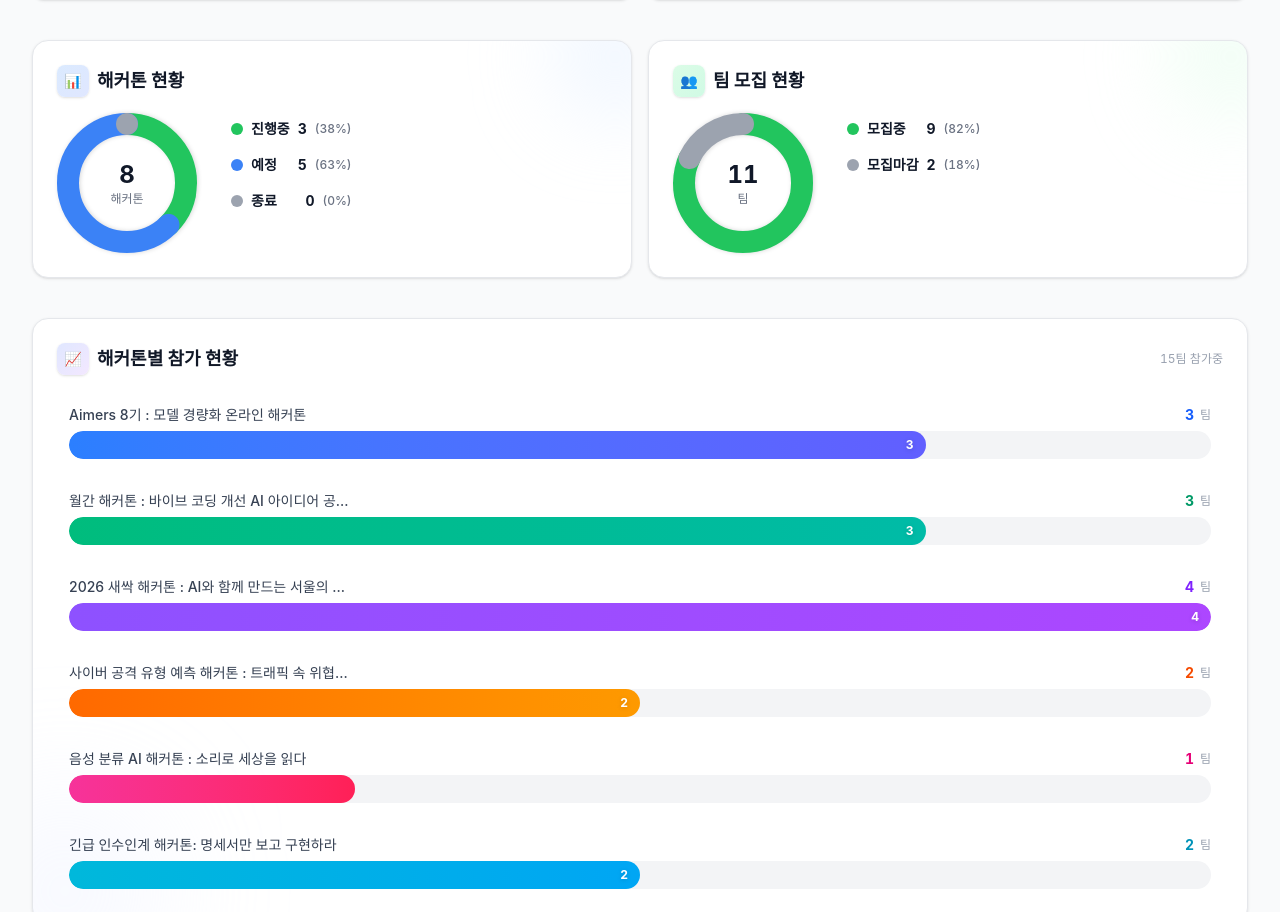
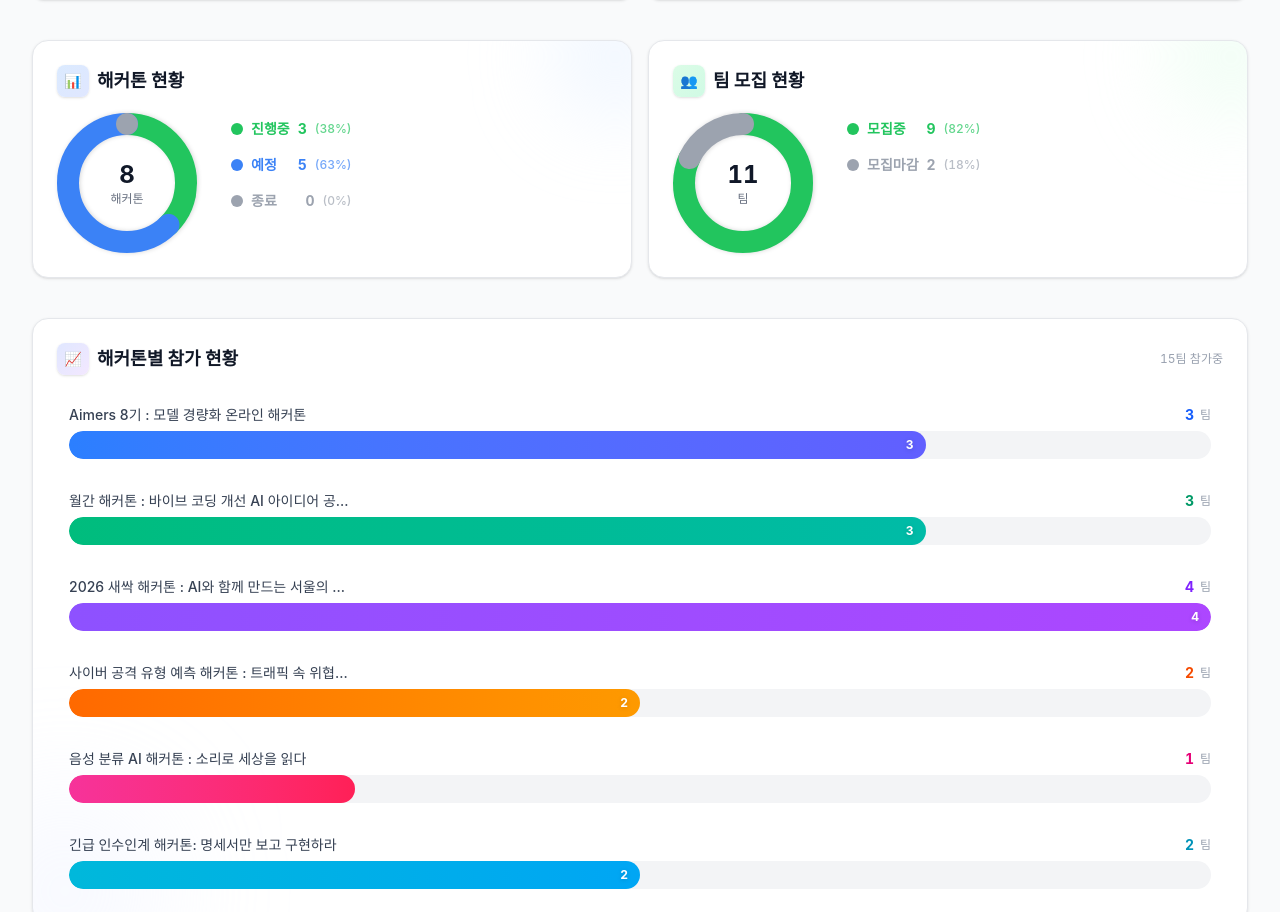
Before and after one commit to dbwls99706/daker_1, a Next.js app: page / in a window 1280 px wide. Shown: the part 1689-2601 px from the top of the page. Built offline with nearby package versions, Linux system fonts and the light colour scheme; a web font is replaced by a local one.

Commit message:
Use segment colors for DonutChart legend text
Legend labels, values, and percentages now use each segment's own
color (green for ongoing/recruiting, blue for upcoming, gray for
ended/closed) for strong contrast and visual consistency.

https://claude.ai/code/session_016f2WgWZCog1XNJAsuQ2xh3

```diff
--- a/src/components/features/DonutChart.tsx
+++ b/src/components/features/DonutChart.tsx
@@ -119,9 +119,9 @@ export function DonutChart({ segments, size = 180, thickness = 28, title }: Donu
                   }}
                   aria-hidden="true"
                 />
-                <span className="font-semibold text-gray-900 dark:text-gray-100">{seg.label}</span>
-                <span className="ml-auto tabular-nums font-bold text-gray-900 dark:text-gray-100">{seg.value}</span>
-                <span className="text-gray-500 dark:text-gray-400 text-xs font-medium tabular-nums">({Math.round((seg.value / total) * 100)}%)</span>
+                <span className="font-semibold" style={{ color: seg.color }}>{seg.label}</span>
+                <span className="ml-auto tabular-nums font-bold" style={{ color: seg.color }}>{seg.value}</span>
+                <span className="text-xs font-medium tabular-nums" style={{ color: seg.color, opacity: 0.7 }}>({Math.round((seg.value / total) * 100)}%)</span>
               </div>
             );
           })}
```
